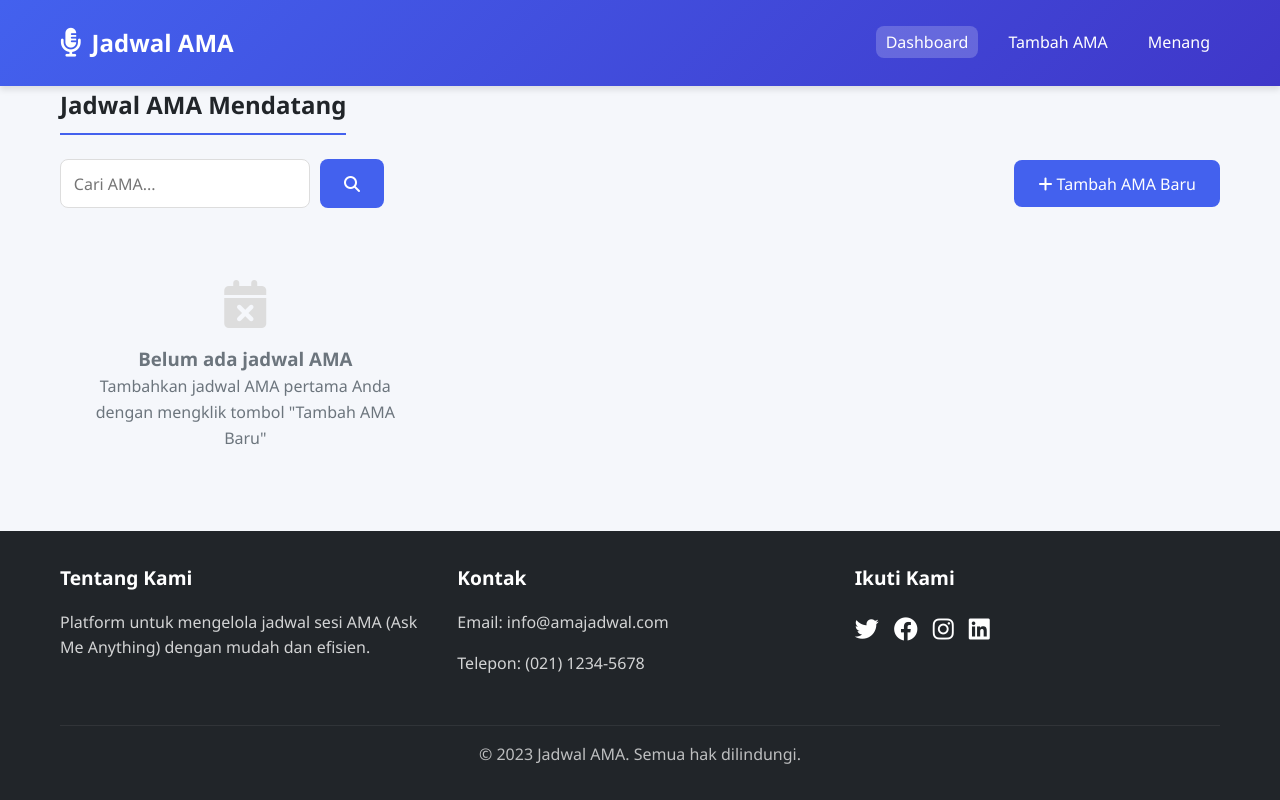
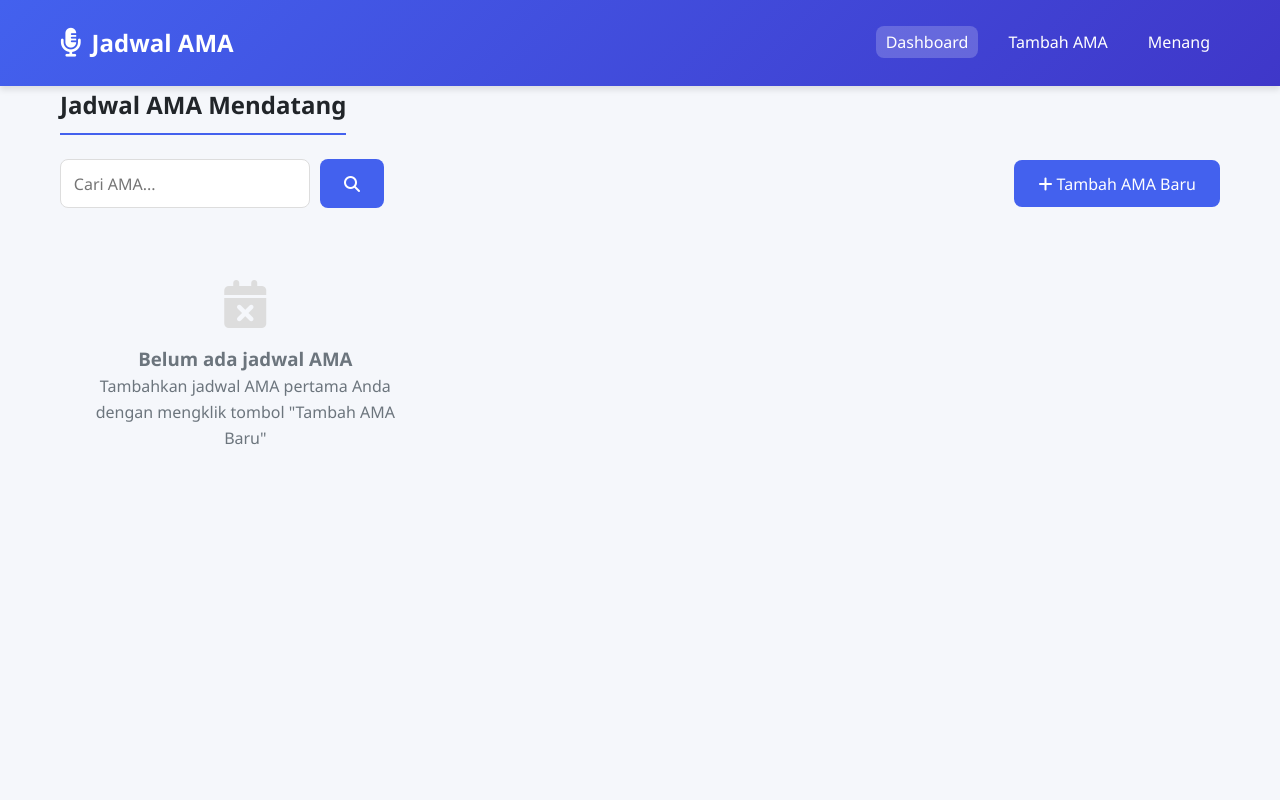
Before and after one commit to MuhamadNovreysa/Calendar-, a plain HTML site: page index.html in a window 1280 px wide. Drawn offline with Linux system fonts and the light colour scheme.

Commit message:
Update index.html

```diff
--- a/index.html
+++ b/index.html
@@ -492,36 +492,7 @@
         <span id="notification-text">AMA berhasil ditambahkan!</span>
     </div>
 
-    <footer>
-        <div class="container">
-            <div class="footer-content">
-                <div class="footer-section">
-                    <h3>Tentang Kami</h3>
-                    <p>Platform untuk mengelola jadwal sesi AMA (Ask Me Anything) dengan mudah dan efisien.</p>
-                </div>
 
-                <div class="footer-section">
-                    <h3>Kontak</h3>
-                    <p>Email: info@amajadwal.com</p>
-                    <p>Telepon: (021) 1234-5678</p>
-                </div>
-
-                <div class="footer-section">
-                    <h3>Ikuti Kami</h3>
-                    <div class="social-links">
-                        <a href="#"><i class="fab fa-twitter"></i></a>
-                        <a href="#"><i class="fab fa-facebook"></i></a>
-                        <a href="#"><i class="fab fa-instagram"></i></a>
-                        <a href="#"><i class="fab fa-linkedin"></i></a>
-                    </div>
-                </div>
-            </div>
-
-            <div class="copyright">
-                <p>&copy; 2023 Jadwal AMA. Semua hak dilindungi.</p>
-            </div>
-        </div>
-    </footer>
 
     <script>
         // Data storage
```
